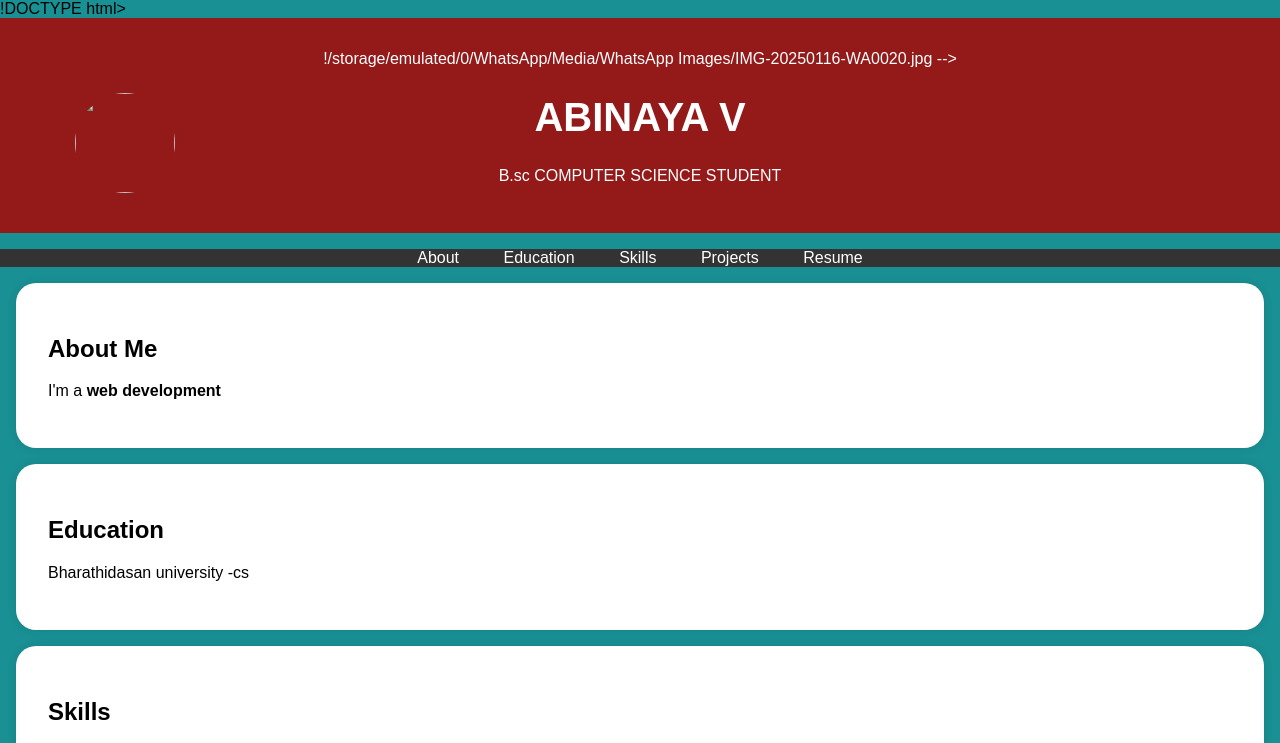
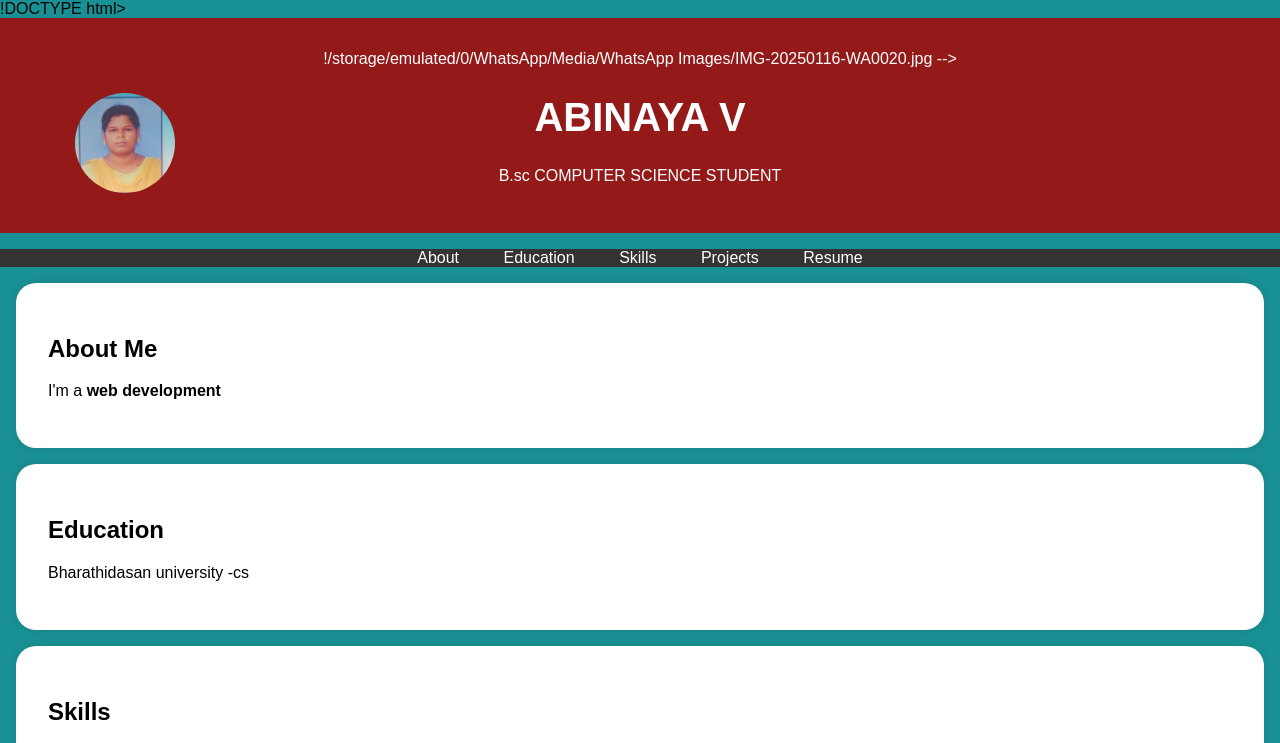
Before and after one commit to mariammasekar/Digital-portfofio-, a plain HTML site: page index.html in a window 1280 px wide. Shown: the top 743 px of the page. Drawn offline with Linux system fonts and the light colour scheme.

Commit message:
Update index.html

```diff
--- a/index.html
+++ b/index.html
@@ -95,7 +95,7 @@
     <header>
         <div class="header-content">
             !/storage/emulated/0/WhatsApp/Media/WhatsApp Images/IMG-20250116-WA0020.jpg -->
-            <img src="C:\Users\acer\Desktop\abinayay\WhatsApp Image 2025-03-20 at 10.05.08 AM.jpeg" class="profile-picture">
+            <img src="WhatsApp Image 2025-03-19 at 12.51.25 PM.jpeg" class="profile-picture">
             <h1>ABINAYA V</h1>
             <p>B.sc COMPUTER SCIENCE STUDENT</p>
         </div>
```
